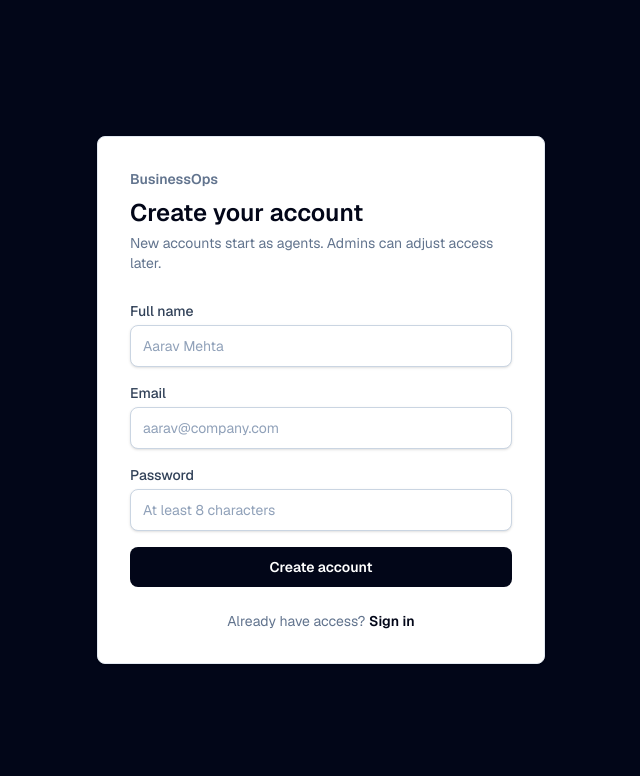
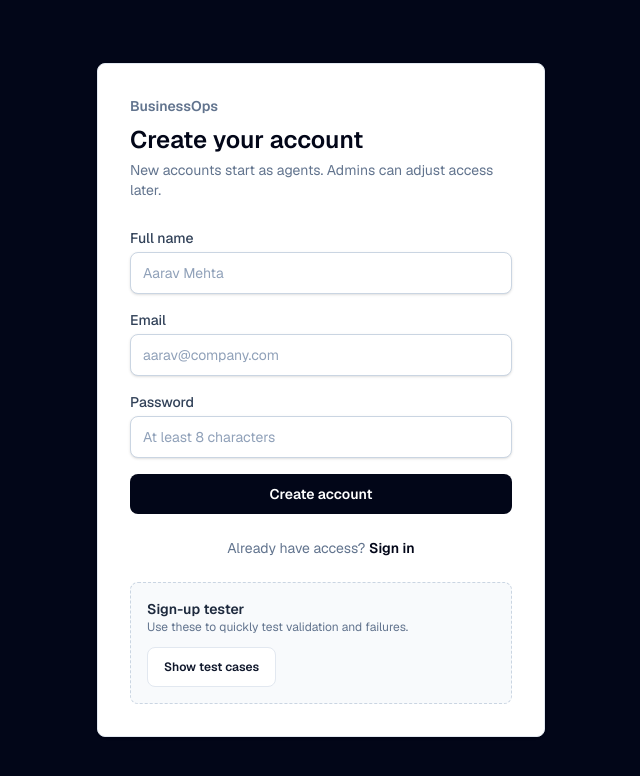
Before and after one commit to Sumntpathak/businessops-portal, a Next.js app: page /register in a window 1280 px wide. Shown: the top 776 px of the page, without its empty margins (319-959 px from the left). Built offline with nearby package versions, Linux system fonts and the light colour scheme.

Commit message:
Add auth form test helpers

```diff
--- a/src/app/(auth)/login/page.tsx
+++ b/src/app/(auth)/login/page.tsx
@@ -3,11 +3,41 @@
 import Link from "next/link";
 import { useRouter } from "next/navigation";
 import { useState } from "react";
+import { AuthTestPanel } from "@/components/auth/AuthTestPanel";
 import { Button, Card, CardBody, Input } from "@/components/ui";
 import { APP_NAME } from "@/lib/constants";
 import { loginSchema, type LoginInput } from "@/lib/schemas/auth";
 
 type FieldErrors = Partial<Record<keyof LoginInput, string>>;
+
+const loginTestCases = [
+  {
+    label: "Invalid email format",
+    description: "Fails before API call because email is not valid.",
+    values: { email: "admin", password: "Admin@1234" },
+  },
+  {
+    label: "Missing password",
+    description: "Shows required password validation.",
+    values: { email: "admin@businessops.dev", password: "" },
+  },
+  {
+    label: "Wrong password",
+    description: "Passes form validation, then checks the server error state.",
+    values: { email: "admin@businessops.dev", password: "WrongPass123" },
+  },
+] satisfies Array<{ label: string; description: string; values: LoginInput }>;
+
+const demoCredentials = [
+  { role: "admin", email: "admin@businessops.dev", password: "Admin@1234" },
+  { role: "manager", email: "manager@businessops.dev", password: "Manager@1234" },
+  { role: "agent", email: "agent1@businessops.dev", password: "Agent@1234" },
+  { role: "agent", email: "agent2@businessops.dev", password: "Agent@1234" },
+  { role: "finance", email: "finance@businessops.dev", password: "Finance@1234" },
+].map((credential) => ({
+  ...credential,
+  values: { email: credential.email, password: credential.password },
+}));
 
 export default function LoginPage() {
   const router = useRouter();
@@ -15,6 +45,12 @@ export default function LoginPage() {
   const [fieldErrors, setFieldErrors] = useState<FieldErrors>({});
   const [error, setError] = useState("");
   const [loading, setLoading] = useState(false);
+
+  function loadTestValues(values: LoginInput) {
+    setForm(values);
+    setError("");
+    setFieldErrors({});
+  }
 
   async function handleSubmit(e: React.FormEvent) {
     e.preventDefault();
@@ -127,6 +163,13 @@ export default function LoginPage() {
                 Create an account
               </Link>
             </p>
+
+            <AuthTestPanel
+              title="Login tester"
+              testCases={loginTestCases}
+              demoCredentials={demoCredentials}
+              onSelect={loadTestValues}
+            />
           </CardBody>
         </Card>
       </div>
--- a/src/app/(auth)/register/page.tsx
+++ b/src/app/(auth)/register/page.tsx
@@ -3,11 +3,35 @@
 import Link from "next/link";
 import { useRouter } from "next/navigation";
 import { useState } from "react";
+import { AuthTestPanel } from "@/components/auth/AuthTestPanel";
 import { Button, Card, CardBody, Input } from "@/components/ui";
 import { APP_NAME } from "@/lib/constants";
 import { registerSchema, type RegisterInput } from "@/lib/schemas/auth";
 
 type FieldErrors = Partial<Record<keyof RegisterInput, string>>;
+
+const registerTestCases = [
+  {
+    label: "Missing full name",
+    description: "Fails name validation before the API call.",
+    values: { name: "", email: "new.agent@example.com", password: "Agent@1234" },
+  },
+  {
+    label: "Invalid email format",
+    description: "Checks email format validation.",
+    values: { name: "Test Agent", email: "not-an-email", password: "Agent@1234" },
+  },
+  {
+    label: "Short password",
+    description: "Checks the minimum 8 character password rule.",
+    values: { name: "Test Agent", email: "new.agent@example.com", password: "short" },
+  },
+  {
+    label: "Duplicate seeded user",
+    description: "Passes form validation, then checks the server duplicate-email error.",
+    values: { name: "Admin User", email: "admin@businessops.dev", password: "Admin@1234" },
+  },
+] satisfies Array<{ label: string; description: string; values: RegisterInput }>;
 
 export default function RegisterPage() {
   const router = useRouter();
@@ -15,6 +39,12 @@ export default function RegisterPage() {
   const [fieldErrors, setFieldErrors] = useState<FieldErrors>({});
   const [error, setError] = useState("");
   const [loading, setLoading] = useState(false);
+
+  function loadTestValues(values: RegisterInput) {
+    setForm(values);
+    setError("");
+    setFieldErrors({});
+  }
 
   async function handleSubmit(e: React.FormEvent) {
     e.preventDefault();
@@ -119,6 +149,12 @@ export default function RegisterPage() {
                 Sign in
               </Link>
             </p>
+
+            <AuthTestPanel
+              title="Sign-up tester"
+              testCases={registerTestCases}
+              onSelect={loadTestValues}
+            />
           </CardBody>
         </Card>
       </div>
--- /dev/null
+++ b/src/components/auth/AuthTestPanel.tsx
@@ -0,0 +1,103 @@
+"use client";
+
+import { useState } from "react";
+import { Button } from "@/components/ui";
+
+interface TestCase<TForm> {
+  label: string;
+  description: string;
+  values: TForm;
+}
+
+interface DemoCredential<TForm> {
+  role: string;
+  email: string;
+  password: string;
+  values: TForm;
+}
+
+interface AuthTestPanelProps<TForm> {
+  title: string;
+  testCases: TestCase<TForm>[];
+  demoCredentials?: DemoCredential<TForm>[];
+  onSelect: (values: TForm) => void;
+}
+
+export function AuthTestPanel<TForm>({
+  demoCredentials,
+  onSelect,
+  testCases,
+  title,
+}: AuthTestPanelProps<TForm>) {
+  const [showTests, setShowTests] = useState(false);
+  const [showDemoCredentials, setShowDemoCredentials] = useState(false);
+
+  return (
+    <div className="mt-6 rounded-lg border border-dashed border-slate-300 bg-slate-50 p-4">
+      <div className="flex flex-wrap items-center justify-between gap-3">
+        <div>
+          <p className="text-sm font-semibold text-slate-800">{title}</p>
+          <p className="text-xs text-slate-500">Use these to quickly test validation and failures.</p>
+        </div>
+        <div className="flex flex-wrap gap-2">
+          <Button
+            variant="secondary"
+            className="min-h-8 px-3 text-xs"
+            onClick={() => setShowTests((value) => !value)}
+          >
+            {showTests ? "Hide test cases" : "Show test cases"}
+          </Button>
+          {demoCredentials && (
+            <Button
+              variant="secondary"
+              className="min-h-8 px-3 text-xs"
+              onClick={() => setShowDemoCredentials((value) => !value)}
+            >
+              {showDemoCredentials ? "Hide demo users" : "Show demo users"}
+            </Button>
+          )}
+        </div>
+      </div>
+
+      {showTests && (
+        <div className="mt-4 space-y-2">
+          {testCases.map((testCase) => (
+            <button
+              key={testCase.label}
+              type="button"
+              onClick={() => onSelect(testCase.values)}
+              className="w-full rounded-lg border border-slate-200 bg-white px-3 py-2 text-left transition hover:border-slate-300 hover:bg-slate-100"
+            >
+              <span className="block text-sm font-medium text-slate-800">{testCase.label}</span>
+              <span className="mt-0.5 block text-xs text-slate-500">{testCase.description}</span>
+            </button>
+          ))}
+        </div>
+      )}
+
+      {showDemoCredentials && demoCredentials && (
+        <div className="mt-4 overflow-hidden rounded-lg border border-slate-200 bg-white">
+          {demoCredentials.map((credential) => (
+            <div
+              key={credential.email}
+              className="grid gap-2 border-b border-slate-100 px-3 py-3 text-sm last:border-b-0 sm:grid-cols-[90px_1fr_auto]"
+            >
+              <span className="font-medium capitalize text-slate-800">{credential.role}</span>
+              <span className="min-w-0 text-xs text-slate-500 sm:text-sm">
+                <span className="block truncate">{credential.email}</span>
+                <span className="block font-mono">{credential.password}</span>
+              </span>
+              <Button
+                variant="ghost"
+                className="min-h-8 justify-start px-3 text-xs sm:justify-center"
+                onClick={() => onSelect(credential.values)}
+              >
+                Use
+              </Button>
+            </div>
+          ))}
+        </div>
+      )}
+    </div>
+  );
+}
```
